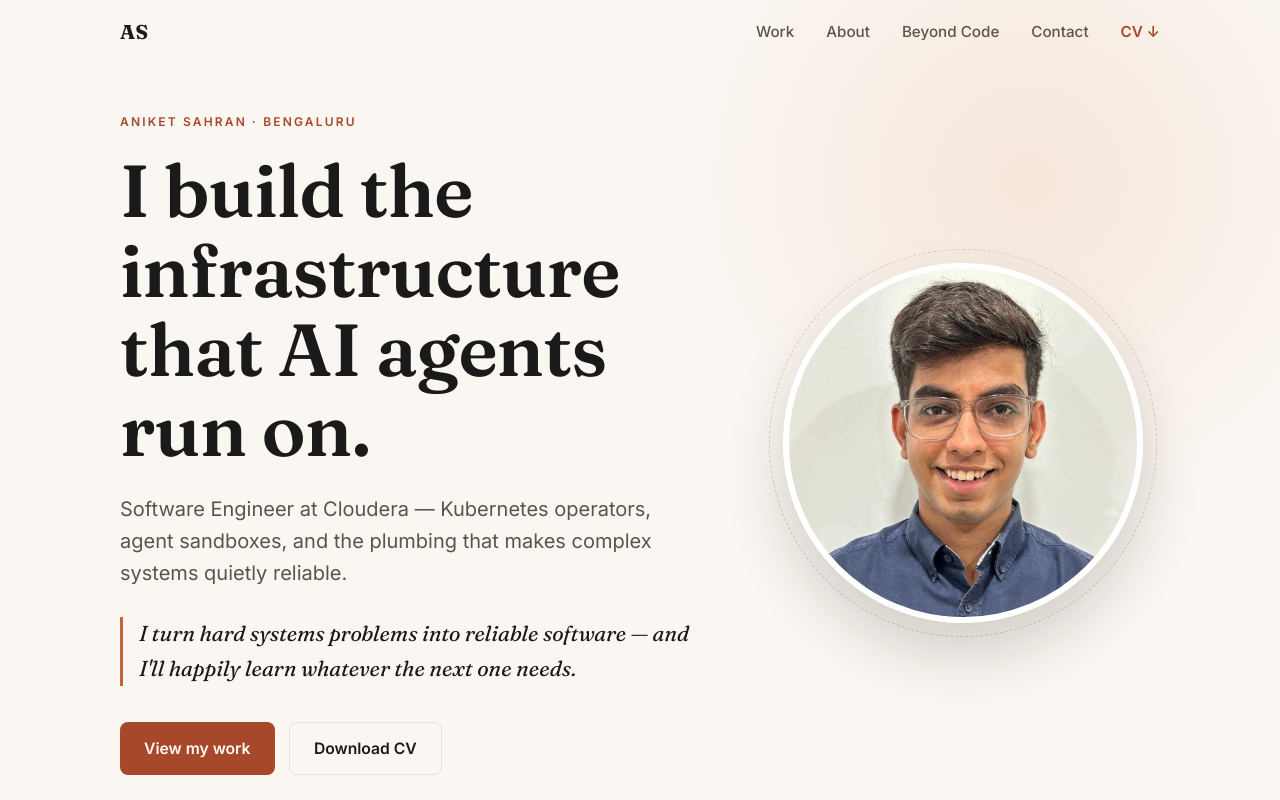
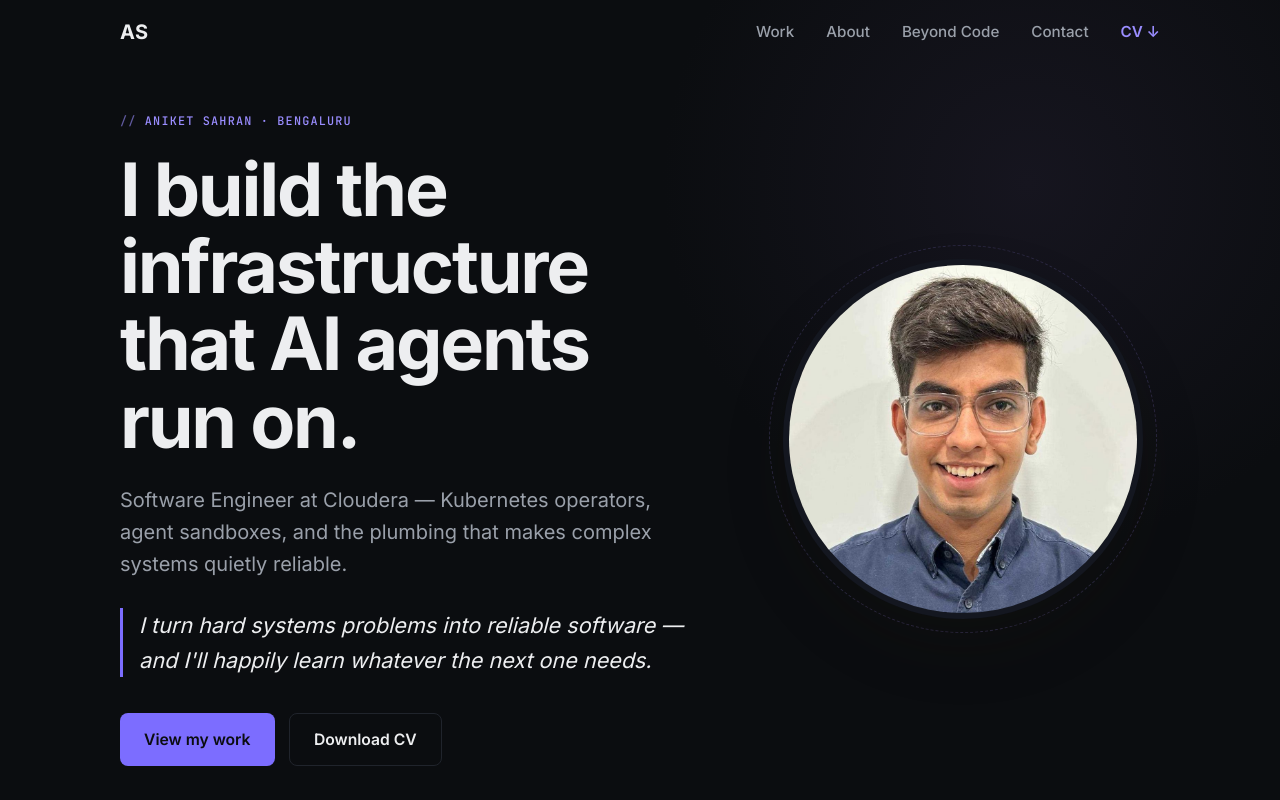
Before and after one commit to aniketsahran/aniket-portfolio, a React (Vite) app: page / in a window 1280 px wide. Shown: the top 800 px of the page. Built offline with nearby package versions, Linux system fonts and the light colour scheme.

Commit message:
feat: dark engineer theme palette, mono labels, texture

```diff
--- a/src/styles/global.css
+++ b/src/styles/global.css
@@ -1,4 +1,4 @@
-@import url('https://fonts.googleapis.com/css2?family=Fraunces:ital,opsz,wght@0,9..144,400..700;1,9..144,400..600&family=Inter:wght@400;500;600;700&display=swap');
+@import url('https://fonts.googleapis.com/css2?family=Inter:wght@400;500;600;700;800&family=JetBrains+Mono:wght@400;500;600&display=swap');
 
 *,
 *::before,
@@ -30,9 +30,9 @@ h2,
 h3,
 h4 {
   font-family: var(--font-display);
-  font-weight: 600;
-  line-height: 1.08;
-  letter-spacing: -0.01em;
+  font-weight: 700;
+  line-height: 1.05;
+  letter-spacing: -0.03em;
 }
 
 a {
@@ -78,12 +78,31 @@ ul {
 }
 
 .eyebrow {
-  font-family: var(--font-sans);
-  font-size: 0.75rem;
-  font-weight: 600;
-  letter-spacing: 0.18em;
+  font-family: var(--font-mono);
+  font-size: 0.74rem;
+  font-weight: 500;
+  letter-spacing: 0.1em;
   text-transform: uppercase;
   color: var(--accent-strong);
+}
+
+.eyebrow::before {
+  content: '// ';
+  opacity: 0.6;
+}
+
+/* Subtle dot-grid texture utility for backgrounds. */
+.dot-grid {
+  background-image: radial-gradient(var(--line-strong) 1px, transparent 1px);
+  background-size: 22px 22px;
+  background-position: -1px -1px;
+}
+
+hr,
+.rule {
+  border: 0;
+  height: 1px;
+  background: var(--line);
 }
 
 /* Shared button primitive — used across Hero, Contact, and project pages. */
@@ -99,7 +118,7 @@ ul {
 }
 
 .btn--primary {
-  background: var(--accent-strong);
+  background: var(--accent);
   color: var(--on-accent);
 }
 
--- a/src/styles/theme.css
+++ b/src/styles/theme.css
@@ -1,30 +1,31 @@
-/* Warm Paper + Terracotta — committed single light theme.
-   Contrast notes (WCAG AA on #faf7f2 paper):
-   - #1a1a1a ink on paper ≈ 16.8:1  (AAA)
-   - #5c5349 muted on paper ≈ 6.0:1 (AA for normal text)
-   - #a8482a accent-text on paper ≈ 5.3:1 (AA for normal text)
-   - #c2663a is used for large text / UI fills / borders, not small body copy. */
+/* Cool dark "engineer" theme — committed single dark theme.
+   Contrast notes (WCAG, verified in button-contrast.test.js):
+   - #EDEEF0 text on #0B0D10 base ≈ 16:1 (AAA)
+   - #9AA0AA muted on base ≈ 7.5:1 (AA)
+   - #0B0D10 on iris #7C6DFF button fill ≈ 5:1 (AA) */
 :root {
-  /* Core palette */
-  --bg: #faf7f2;
-  --bg-sunken: #f3ede3;
-  --bg-raised: #ffffff;
-  --ink: #1a1a1a;
-  --muted: #5c5349;
-  --faint: #8c8275;
-  --line: #e7e0d4;
+  /* Core palette — blue-tinted near-black */
+  --bg: #0b0d10;
+  --bg-sunken: #0e1014;
+  --bg-raised: #141720;
+  --ink: #edeef0;
+  --muted: #9aa0aa;
+  --faint: #6b7280;
+  --line: #20242c;
+  --line-strong: #2b303a;
 
-  /* Terracotta accent */
-  --accent: #c2663a;
-  --accent-strong: #a8482a; /* AA-safe for text/button fills on paper & white */
-  --accent-deep: #8f3d22; /* darker hover state, also AA-safe */
-  --accent-soft: #e9c9b4;
-  --accent-wash: #f6e7dc;
-  --on-accent: #fffaf5;
+  /* Electric iris accent */
+  --accent: #7c6dff;
+  --accent-strong: #9a8dff; /* brighter, for small accent text on dark (AA) */
+  --accent-deep: #6a5aff; /* hover fill */
+  --accent-soft: #2a2740;
+  --accent-wash: #16151f;
+  --on-accent: #0b0d10; /* near-black text on iris fill — AA-safe (≈5:1) */
 
   /* Typography */
   --font-sans: 'Inter', system-ui, -apple-system, 'Segoe UI', Roboto, sans-serif;
-  --font-display: 'Fraunces', 'Playfair Display', Georgia, 'Times New Roman', serif;
+  --font-mono: 'JetBrains Mono', 'IBM Plex Mono', ui-monospace, 'SF Mono', Menlo, monospace;
+  --font-display: 'Inter', system-ui, sans-serif;
 
   /* Rhythm */
   --maxw: 1120px;
```
Also changed, not shown: 3 other files (tests, documents, lock files or other folders).
